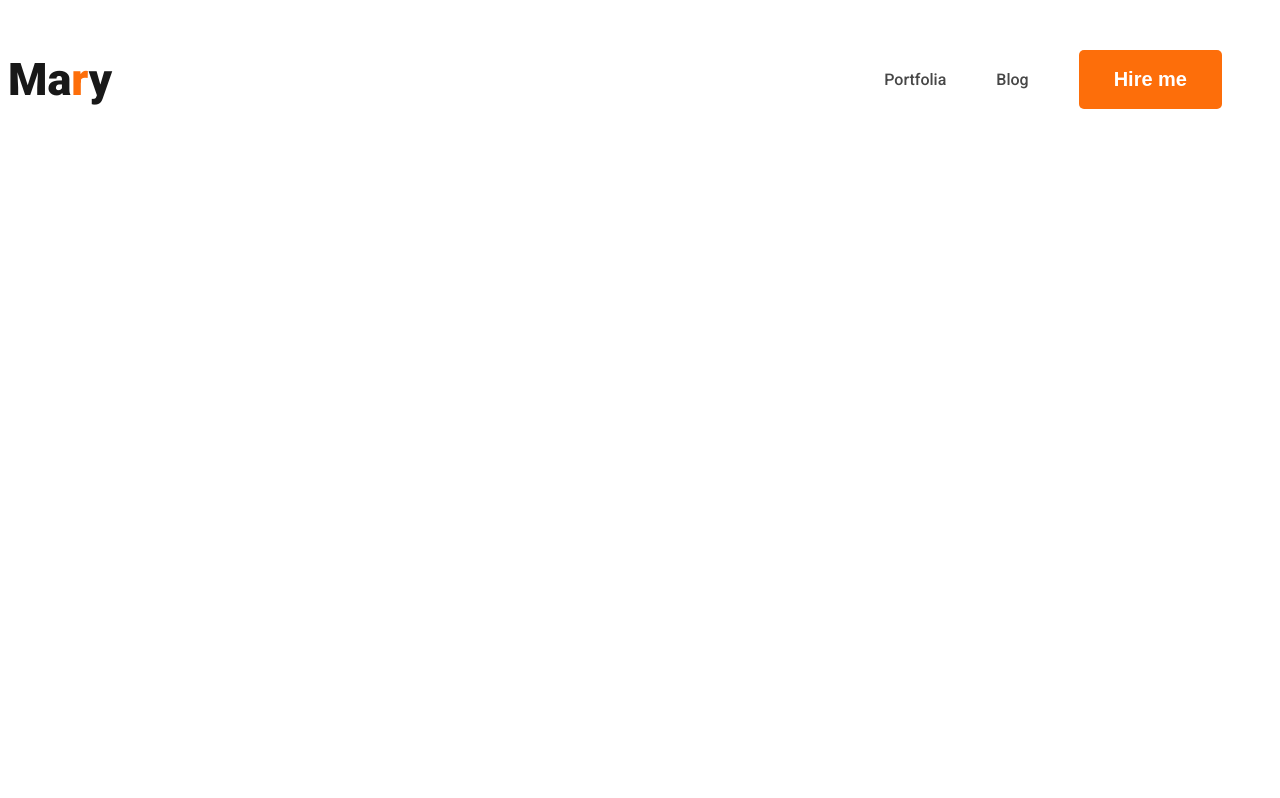
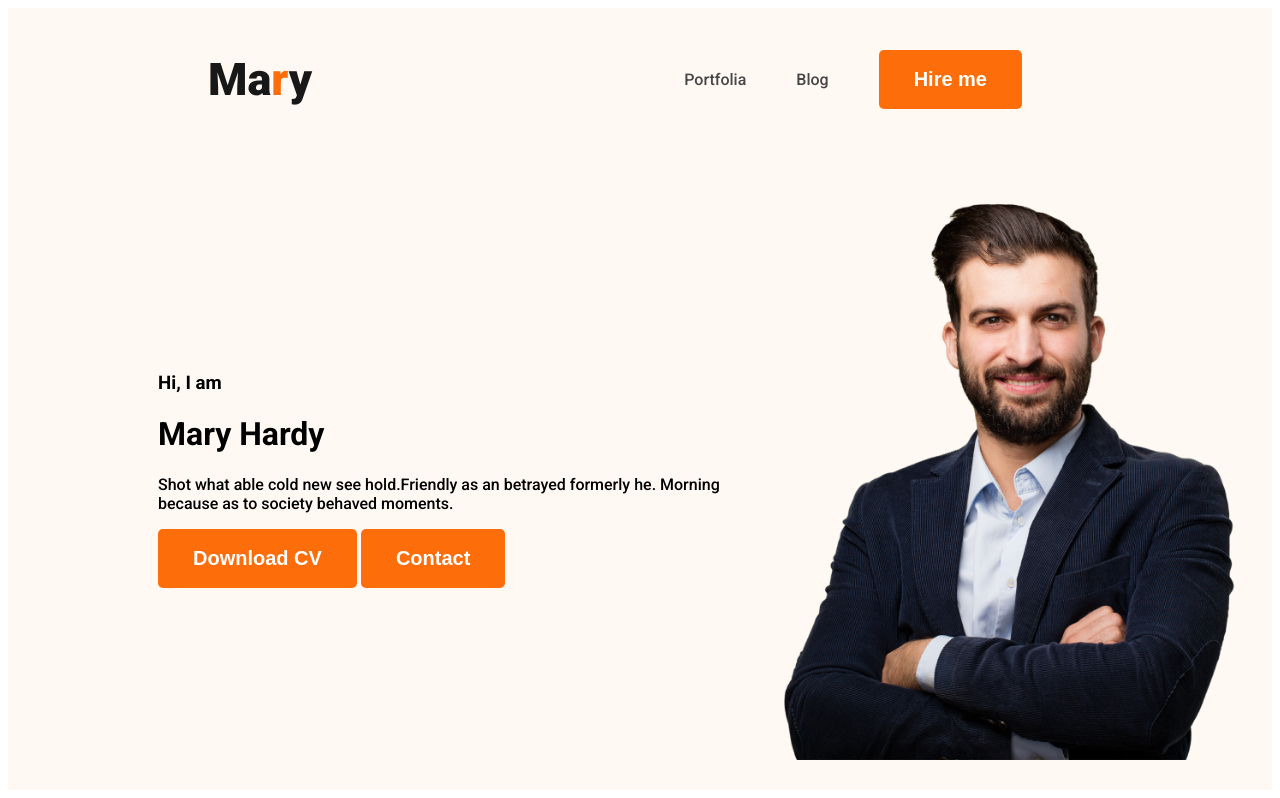
Before and after one commit to nazim41/DAVELOPER-PORTFOLIO, a plain HTML site: page index.html in a window 1280 px wide. Drawn offline with Linux system fonts and the light colour scheme.

Commit message:
new image added done.

```diff
--- a/index.html
+++ b/index.html
@@ -21,7 +21,7 @@
     <link rel="stylesheet" href="styles\portfolia.css">
 </head>
 <body>
-  <header>
+  <header class="header">
 <nav>
     <h3 class="nav-title">Ma<span class="text-primary">r</span>y</h3>
     <ul><li><a href="#">Portfolia</a></li>
@@ -29,6 +29,48 @@
     <li><button class="btn-primary">Hire me</button></li></ul>
 
 </nav>
+
+<div class="banner">
+
+
+  <div>
+<h3> Hi, I am</h3>
+<h1> Mary Hardy</h1>
+<p>Shot what able cold new see hold.Friendly as an betrayed formerly he. Morning because as to society behaved moments.</p>
+<button class="btn-primary"> Download CV</button>
+<button class="btn-primary">Contact</button>
+
+  </div>
+
+<img  class="profile-pic"src="images\hardy.png"  alt="This is hardi bai image.">
+
+
+
+
+</div>
+
+
+
+
+
+
+
+
+
+
+
+
+
+
+
+
+
+
+
+
+
+
+
   </header>
 
   <main>
--- a/styles/portfolia.css
+++ b/styles/portfolia.css
@@ -35,6 +35,7 @@ nav{
     display: flex;
     justify-content: space-between;
     align-items: center;
+    margin: 0px 200px;
 }
 .nav-title{
     color: #181818;
@@ -55,3 +56,19 @@ nav a{
     text-decoration: none;
     color: #474747;
 }
+/* these are nav related style */
+
+.header{
+    background-color: #FFF8F3;
+
+}
+.banner{
+    padding: 30px 30px 30px 150px;
+    display: flex;
+    align-items: center;
+
+}
+.banner .profile-pic{
+    width: 500px;
+
+}
```
